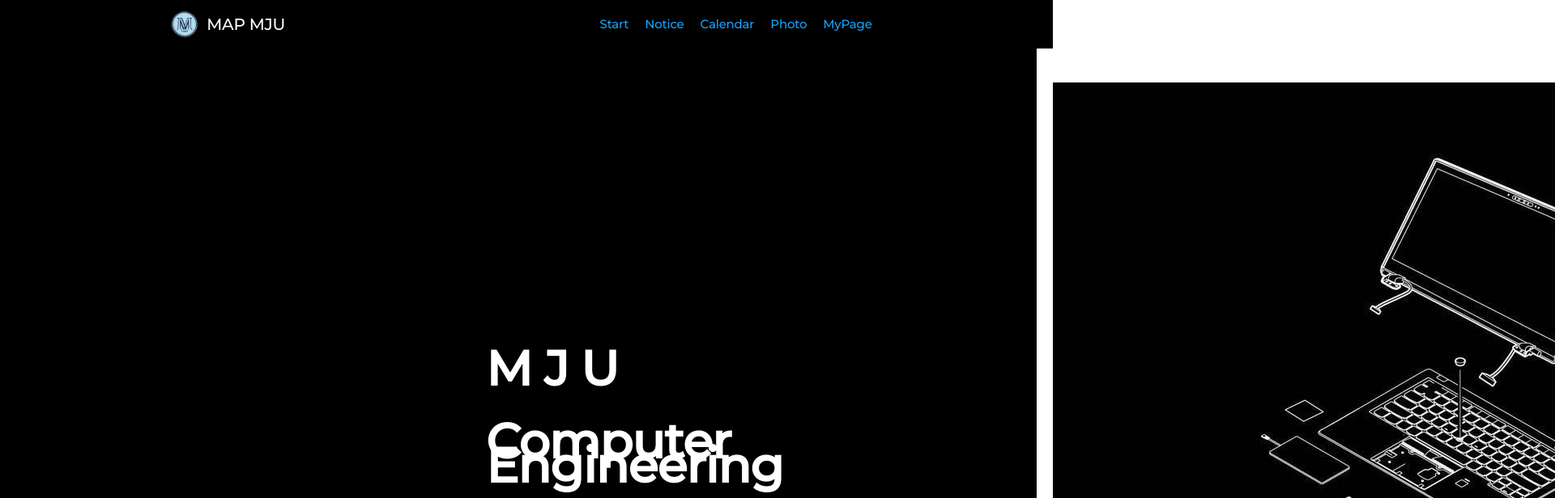
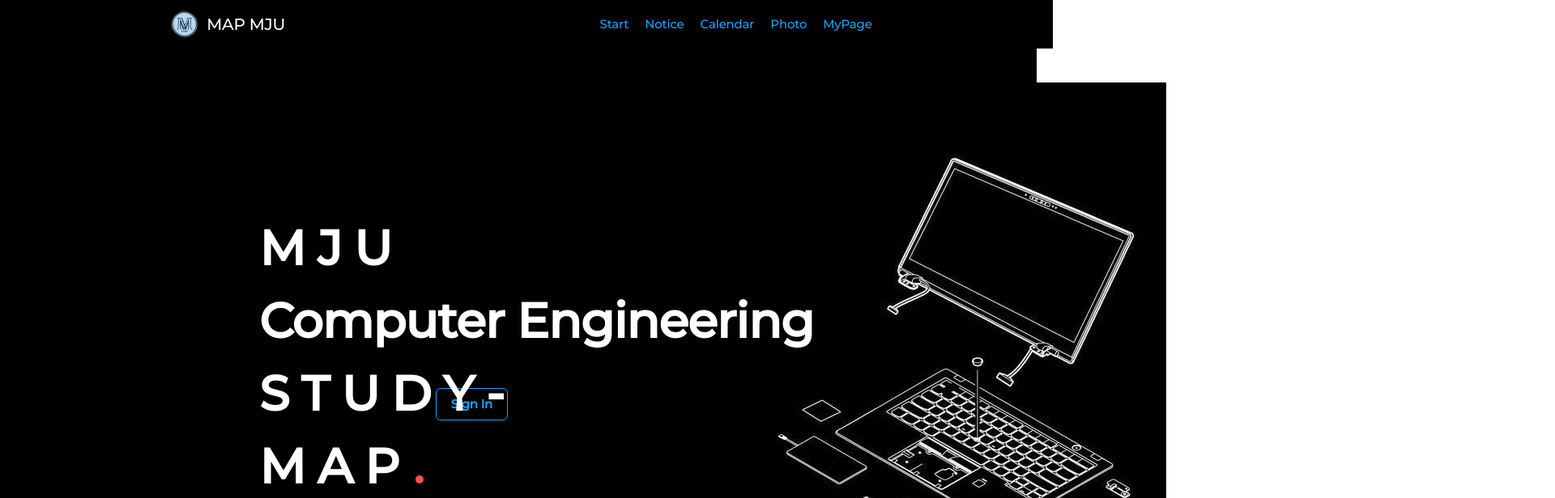
Before and after one commit to SuungYul/MAP_homepage_front, a React (Create React App) app: page / in a window 1280 px wide. Shown: the top 616 px of the page at 81% size, 1920 px wide, since content can reach past the window. Built offline with nearby package versions, Linux system fonts and the light colour scheme.

Commit message:
홈페이지 수정본

```diff
--- a/src/pages/main.js
+++ b/src/pages/main.js
@@ -1,3 +1,4 @@
+import React, { useState } from "react";
 import { useNavigate } from "react-router-dom";
 import myimage from "../MAP_image.png";
 import altimage1 from "../altimage1.jpg";
@@ -7,98 +8,110 @@ import altimage3 from "../altimage3.jpg";
 const Main = () => {
   const navigate = useNavigate();
 
+  const [introductionIndex, setIntroductionIndex] = useState(0);
+
   const fullscreensection = {
     height: "100vh",
-    backgroundColor: '#000000',
+    backgroundColor: "#000000",
   };
 
   const ellipseStyle = {
-    position: 'absolute',
-    width: '25px',
-    height: '22px',
-    left: '780px',
-    top: '730px',
-    background: '#FF5050',
-    borderRadius: '50%', // 원 모양으로 만들기 위해
+    width: "10px",
+    height: "10px",
+    background: "#FF5050",
+    borderRadius: "50%",
+    display: "inline-block",
+    marginLeft: "5px",  // Adj
   };
 
-  const introductionstyle = {
-    position: "absolute",
-    top: "381px",
-    left: "600px",
-    textAlign: "left",
-    fontFamily: 'Montserrat',
-    fontStyle: 'normal',
-    fontWeight: 800,
-    fontSize: '60px',
-    lineHeight: '30px',
-    letterSpacing: '-0.015em',
-    color: '#FFFFFF',
-  };
+
+  const introductionStyles = [
+    {
+      position: "absolute",
+      top: "29%",
+      left: "25%",
+      textAlign: "left",
+      fontFamily: "Montserrat",
+      fontStyle: "normal",
+      fontWeight: 800,
+      fontSize: "60px",
+      lineHeight: "30px",
+      letterSpacing: "-0.015em",
+      color: "#FFFFFF",
+      zIndex: 1,
+    },
+    // 추가된 Introduction 스타일들을 여기에 계속 추가할 수 있습니다.
+  ];
 
   const photostyle = {
     position: "relative",
-    height: '1200px',
-    width: '900px',
-    left: '1300px',
-    top: '80px',
+    height: "90%",
+    width: "100%",
+    marginLeft: "55%",
+    top: "10%",
     backgroundImage: `url(${myimage})`,
-    backgroundRepeat: 'no-repeat',
+    backgroundRepeat: "no-repeat",
   };
 
   const scrollsection = {
-    backgroundColor: '#000000',
+    backgroundColor: "#000000",
     height: "50vh",
   };
 
   const imageStyle = {
     position: "absolute",
-    bottom: "-500px",
-    display: 'flex',
-    justifyContent: 'space-evenly',
-    padding: '0px',
-    width: '100%',
+    bottom: "-40%",
+    display: "flex",
+    justifyContent: "space-evenly",
+    padding: "0px",
+    width: "100%",
   };
 
   const altImageStyle = {
-    width: '30%', // 조절 가능한 이미지 크기
+    width: "30%", // 조절 가능한 이미지 크기
   };
 
   const signInButtonStyle = {
-    position: 'absolute',
-    width:'150px',
-    left: '1100px', // 조절 가능한 위치
-    top: '800px', // 조절 가능한 위치
-    backgroundColor: '#000000',
-    color: 'white',
-    padding: '10px 15px',
-    border: '1px solid #18A0FB',
-    borderRadius: '6px',
+    position: "absolute",
+    width: "7%",
+    left: "42%", // 조절 가능한 위치
+    top: "60%", // 조절 가능한 위치
+    backgroundColor: "#000000",
+    color: "white",
+    padding: "10px 15px",
+    border: "1px solid #18A0FB",
+    borderRadius: "6px",
+    cursor: "pointer",
+    fontFamily: "Montserrat",
+    fontStyle: "normal",
+    fontWeight: 700,
+    fontSize: "15px",
+    lineHeight: "18px",
+    alignItems: "center",
+    textAlign: "center",
+    letterSpacing: "-0.015em",
+    color: "#18A0FB",
+  };
 
-    cursor: 'pointer',
-    fontFamily: 'Montserrat',
-  fontStyle: 'normal',
-  fontWeight: 700,
-  fontSize: '15px',
-  lineHeight: '18px',
-  alignItems: 'center',
-  textAlign: 'center',
-  letterSpacing: '-0.015em',
-  color: '#18A0FB',
-
+  const handleForwardIntroduction = () => {
+    if (introductionIndex < introductionStyles.length - 1) {
+      setIntroductionIndex(introductionIndex + 1);
+    }
   };
 
   return (
     <div style={fullscreensection}>
       Main
       <button onClick={() => navigate("/notice")}>notice</button>
-      <button style={signInButtonStyle} onClick={() => navigate("/login")}>Sign In</button>
+      <button style={signInButtonStyle} onClick={() => navigate("/login")}>
+        Sign In
+      </button>
 
-      <div style={introductionstyle}>
+      <div style={introductionStyles[introductionIndex]}>
         <p>M J U</p>
         <p>Computer Engineering</p>
         <p>S T U D Y -</p>
-        <p>M A P</p>
+        <p>M A P <span style={ellipseStyle}></span></p>
       </div>
 
       <div style={photostyle}></div>
@@ -111,7 +124,7 @@ const Main = () => {
         </div>
       </div>
 
-      <div style={ellipseStyle}>.</div>
+
     </div>
   );
 };
```
Also changed, not shown: src/MAP_image1.png (added).
